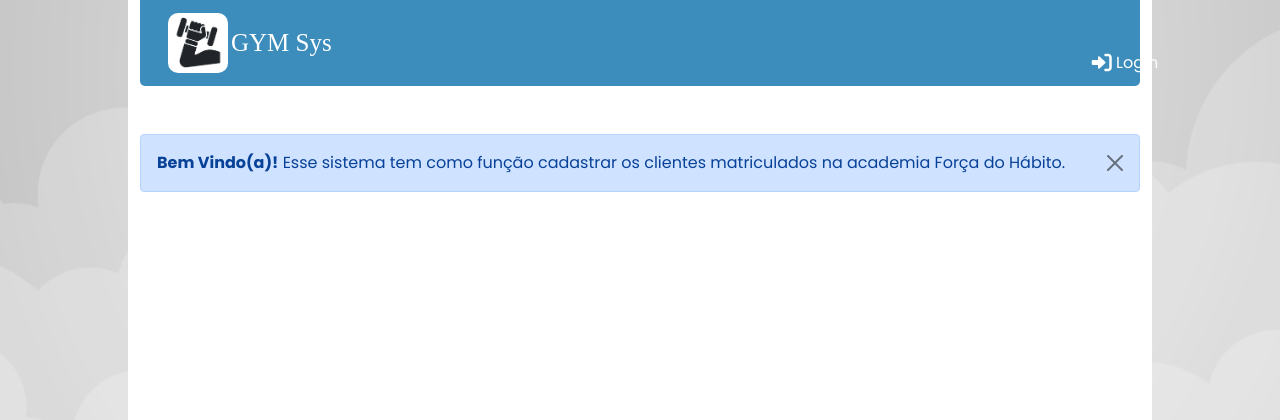
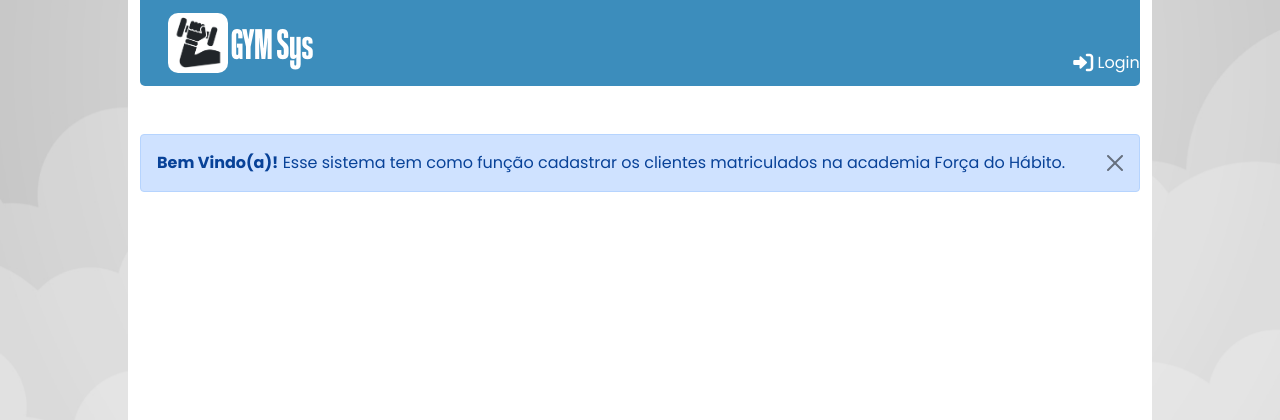
Before and after one commit to DevPedroFelipe/gym-sys, a PHP site: page / in a window 1280 px wide. Shown: the top 420 px of the page. Run offline with PHP 8.4, Linux system fonts and the light colour scheme; some web fonts are replaced.

Commit message:
Alteração do tipo da fonte do título do sistema

```diff
--- a/css/style.css
+++ b/css/style.css
@@ -12,7 +12,7 @@ html, body {
 
 @font-face {
   font-family: coolveticaCompressedHv;
-  src: url('../font/coolveticaCompressedHv.ttf');
+  src: url('../font/coolveticaCompressedHv.otf');
 }
 
 .container {
@@ -47,7 +47,7 @@ background-color: #3c8dbc;
 #parGym {
   font-family: coolveticaCompressedHv;
     margin: 0px 0 0 -45px;
-    font-size: 25px;
+    font-size: 45px;
     color: #ffffff;
     margin-right: 2rem;
 }
```
